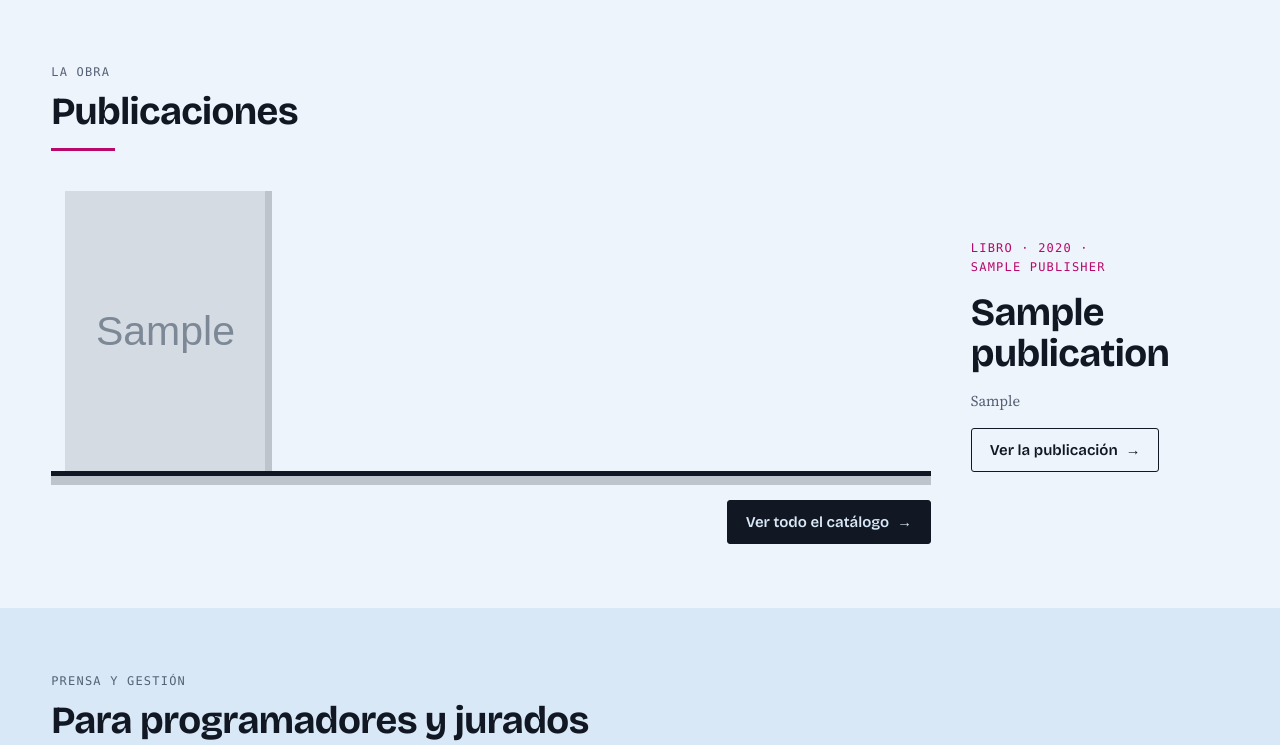
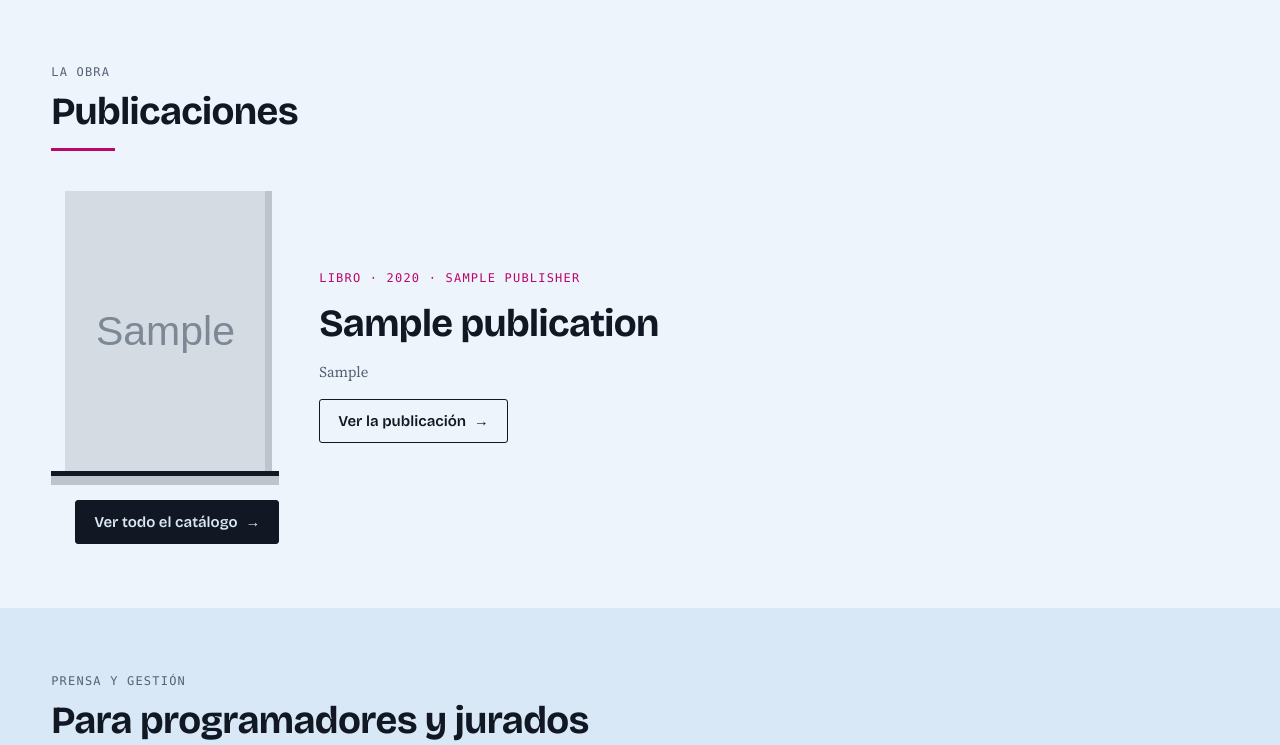
Before and after one commit to FabianMalferMix/revista-rdv, a Django app: page / in a window 1280 px wide. Shown: the part 1928-2673 px from the top of the page. Run offline with Django 5.2, Linux system fonts and the light colour scheme; tables that the repository leaves empty hold one stand-in row (values such as "Sample post"); grey boxes marked "Sample" are stand-in pictures; parts of the project's set-up code (start-up, migrations or seed data) failed here and were passed over.

Commit message:
estante-justo: el estante a la medida de sus libros y la ficha más ancha (D26)
Con el tope de ocho, la tabla de D25 era más larga que los libros y dejaba un tramo vacío:
- La tabla mide lo que sus libros (fit-content) y «Ver todo el catálogo →» sigue bajo su
  extremo. La ficha de la de frente ocupa el resto: 288 px a 951 (antes 240).
- La sinopsis vuelve a tener 36 caracteres de ancho como mucho, para pantallas anchas.
- Por debajo de 900 px la ficha va bajo el estante: ocho libros no le dejan sitio al lado.
- D26 en docs/deferidos-y-decisiones.md; guía de pruebas al día.

Co-Authored-By: Claude Opus 5.5 (1M context) <noreply@anthropic.com>

```diff
--- a/backend/static/css/site.css
+++ b/backend/static/css/site.css
@@ -1144,19 +1144,19 @@ video{border:1px solid var(--border); border-radius:4px; background:#000}
     column-gap:clamp(32px, 5vw, 96px); align-items:start}
   .home-obra-columnas:has(> :nth-child(2)) > .home-obra-columna + .home-obra-columna{margin-top:0}
 }
-/* ── El estante de la portada (D24; más largo en D25) ──
+/* ── El estante de la portada (D24; hasta ocho en D25; a la medida en D26) ──
    Como en una librería: una publicación de frente y las demás de lomo, de pie sobre la tabla
-   y en las tintas del sitio; al lado, en una columna angosta, la ficha de la de frente. La
-   tabla ocupa todo lo demás, y bajo su extremo va «Ver todo el catálogo →», bien a la vista.
-   Sin el guion, el lomo es un enlace a la ficha; con static/js/estante.js, un botón que saca
-   ese libro al frente. */
+   y en las tintas del sitio, y bajo el extremo de la tabla «Ver todo el catálogo →», bien a
+   la vista. La tabla mide lo que sus libros, sin tramos vacíos, y la ficha de la de frente
+   ocupa el resto del ancho. Sin el guion, el lomo es un enlace a la ficha; con
+   static/js/estante.js, un botón que saca ese libro al frente. */
 .estante-cabeza{margin-bottom:var(--s4)}
 .estante-cabeza .seccion-cabeza{margin:0}
-.estante{display:grid; grid-template-columns:minmax(0, 1fr) minmax(0, 15rem); gap:var(--s4); align-items:center}
-.estante-mueble{min-width:0}
+.estante{display:grid; grid-template-columns:auto minmax(0, 1fr); gap:var(--s4); align-items:center}
+.estante-mueble{min-width:0; width:fit-content; max-width:100%}
 /* La tabla: un filete de tinta y, debajo, el canto del estante. */
 .estante-tabla{list-style:none; margin:0; padding:0 14px; display:flex; align-items:flex-end; gap:5px;
-  border-bottom:5px solid var(--ink); box-shadow:0 9px 0 var(--line)}
+  width:fit-content; max-width:100%; border-bottom:5px solid var(--ink); box-shadow:0 9px 0 var(--line)}
 .ejemplar-frente{display:none; flex:none; width:200px; box-shadow:7px 0 0 var(--line)}
 .ejemplar-tapa{display:block; width:100%; height:auto; aspect-ratio:5 / 7; object-fit:cover}
 .es-frente .ejemplar-frente{display:block}
@@ -1187,12 +1187,15 @@ video{border:1px solid var(--border); border-radius:4px; background:#000}
 .estante-dato{margin:0}
 .estante-titulo{margin:0; font-family:var(--display); font-weight:800; font-size:var(--t5); line-height:1.05;
   letter-spacing:var(--tr-titulo)}
-.estante-sinopsis{margin:0; font-size:var(--t0); color:var(--muted);
+.estante-sinopsis{margin:0; font-size:var(--t0); color:var(--muted); max-width:36ch;
   display:-webkit-box; -webkit-line-clamp:5; -webkit-box-orient:vertical; overflow:hidden}
 .estante-ficha .btn, .estante-catalogo .btn{gap:8px}
 .estante-catalogo{margin:var(--s3) 0 0; display:flex; justify-content:flex-end}
+/* Hasta 900 px, ocho libros no dejan sitio a la ficha al lado: va debajo. */
+@media (max-width:899px){
+  .estante{grid-template-columns:minmax(0, 1fr); align-items:start}
+}
 @media (max-width:719px){
-  .estante{grid-template-columns:minmax(0, 1fr); align-items:start}
   .estante-catalogo .btn{width:100%}
   /* Con seis no caben de una: la tabla se desliza de lado, con aire arriba para el lomo que asoma. */
   .estante-tabla{overflow-x:auto; padding-top:var(--s2)}
```
